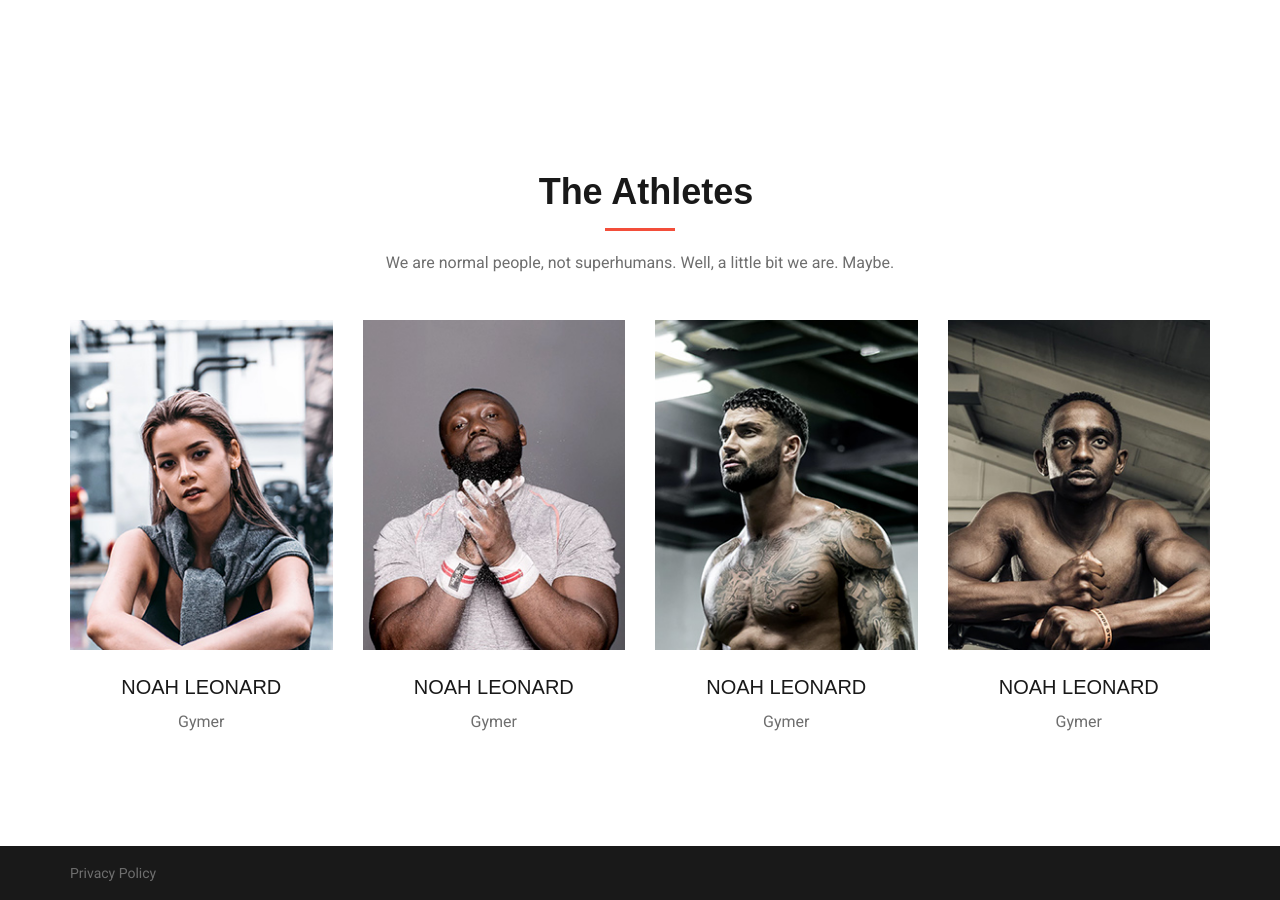
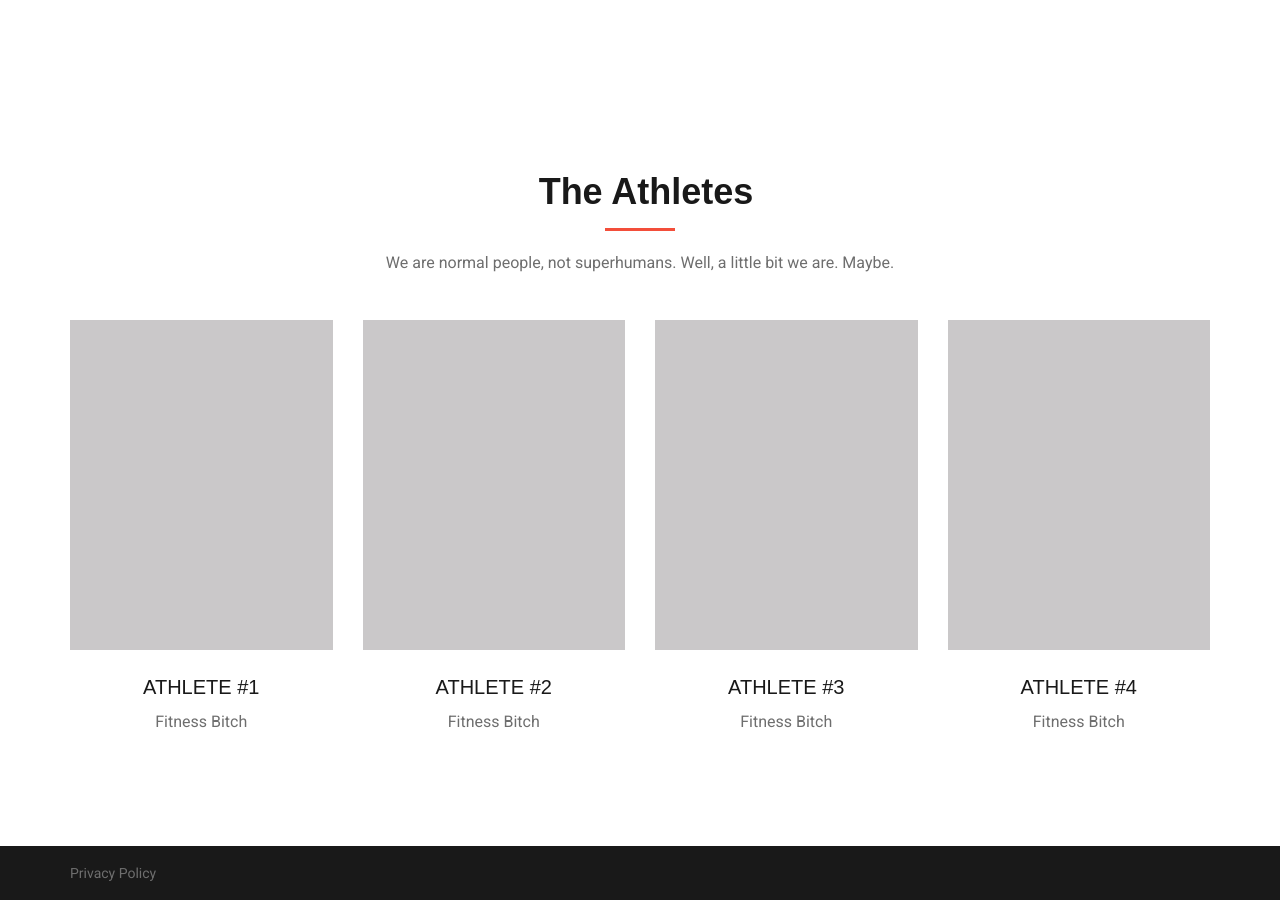
Before and after one commit to klaus-strele/fitnessbitches, a Jekyll site: the page built from about.html, in a window 1280 px wide and 900 px high, scrolled down 710 px. Built offline with Jekyll 4.4.1, drawn with Linux system fonts in a browser that asks for light colours; some web fonts are replaced.

Commit message:
removed unneeded pictures

```diff
--- a/about.html
+++ b/about.html
@@ -66,44 +66,44 @@ title: About Us
             <div class="col-lg-3 col-sm-6">
                 <div class="single-trainer-item">
                     <div class="trainer-pic">
-                        <img src="./assets/img/athletes/trainer-1.jpg" alt="">
+                        <img src="./assets/img/athletes/athlete-placeholder.jpg" alt="">
                     </div>
                     <div class="trainer-text">
-                        <h5>Noah Leonard</h5>
-                        <span>Gymer</span>
+                        <h5>Athlete #1</h5>
+                        <span>Fitness Bitch</span>
                     </div>
                 </div>
             </div>
             <div class="col-lg-3 col-sm-6">
                 <div class="single-trainer-item">
                     <div class="trainer-pic">
-                        <img src="./assets/img/athletes/trainer-2.jpg" alt="">
+                        <img src="./assets/img/athletes/athlete-placeholder.jpg" alt="">
                     </div>
                     <div class="trainer-text">
-                        <h5>Noah Leonard</h5>
-                        <span>Gymer</span>
+                        <h5>Athlete #2</h5>
+                        <span>Fitness Bitch</span>
                     </div>
                 </div>
             </div>
             <div class="col-lg-3 col-sm-6">
                 <div class="single-trainer-item">
                     <div class="trainer-pic">
-                        <img src="./assets/img/athletes/trainer-3.jpg" alt="">
+                        <img src="./assets/img/athletes/athlete-placeholder.jpg" alt="">
                     </div>
                     <div class="trainer-text">
-                        <h5>Noah Leonard</h5>
-                        <span>Gymer</span>
+                        <h5>Athlete #3</h5>
+                        <span>Fitness Bitch</span>
                     </div>
                 </div>
             </div>
             <div class="col-lg-3 col-sm-6">
                 <div class="single-trainer-item">
                     <div class="trainer-pic">
-                        <img src="./assets/img/athletes/trainer-4.jpg" alt="">
+                        <img src="./assets/img/athletes/athlete-placeholder.jpg" alt="">
                     </div>
                     <div class="trainer-text">
-                        <h5>Noah Leonard</h5>
-                        <span>Gymer</span>
+                        <h5>Athlete #4</h5>
+                        <span>Fitness Bitch</span>
                     </div>
                 </div>
             </div>
--- a/index.html
+++ b/index.html
@@ -42,8 +42,8 @@ title: Home
         <div class="row">
             <div class="col-lg-12">
                 <div class="section-title">
-                    <h2>Latest News</h2>
-                    <p>A range of services adapted to your needs</p>
+                    <h2>Announcements</h2>
+                    <p>Nothing to publish</p>
                 </div>
             </div>
         </div>
```
Also changed, not shown: assets/img/athletes/athlete-placeholder.jpg (added), assets/img/athletes/trainer-1.jpg (deleted), assets/img/athletes/trainer-2.jpg (deleted), assets/img/athletes/trainer-3.jpg (deleted), assets/img/athletes/trainer-4.jpg (deleted).
